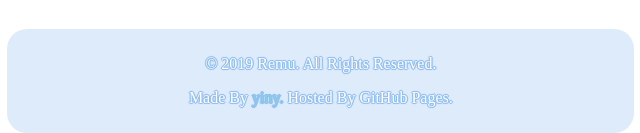
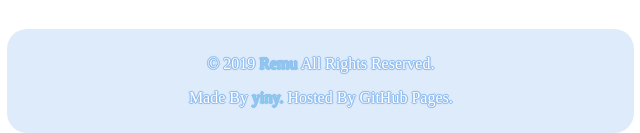
Before and after one commit to Innei/Remu, a plain HTML site: page index.html in a window 1280 px wide. Shown: the part 1625-1758 px from the top of the page, 620-1260 px from the left. Drawn offline with Linux system fonts and the light colour scheme.

```diff
--- a/index.html
+++ b/index.html
@@ -202,7 +202,7 @@
         </div>
 
         <footer class="one">
-            <p>© 2019 Remu. All Rights Reserved.</p>
+            <p>© 2019 <a href="http://remu.ml/" target="_blank">Remu</a> All Rights Reserved.</p>
 
             <p>Made By <a href="https://shizuri.net/" target="_blank">yiny.</a> Hosted By GitHub Pages.</p>
         </footer>
```
